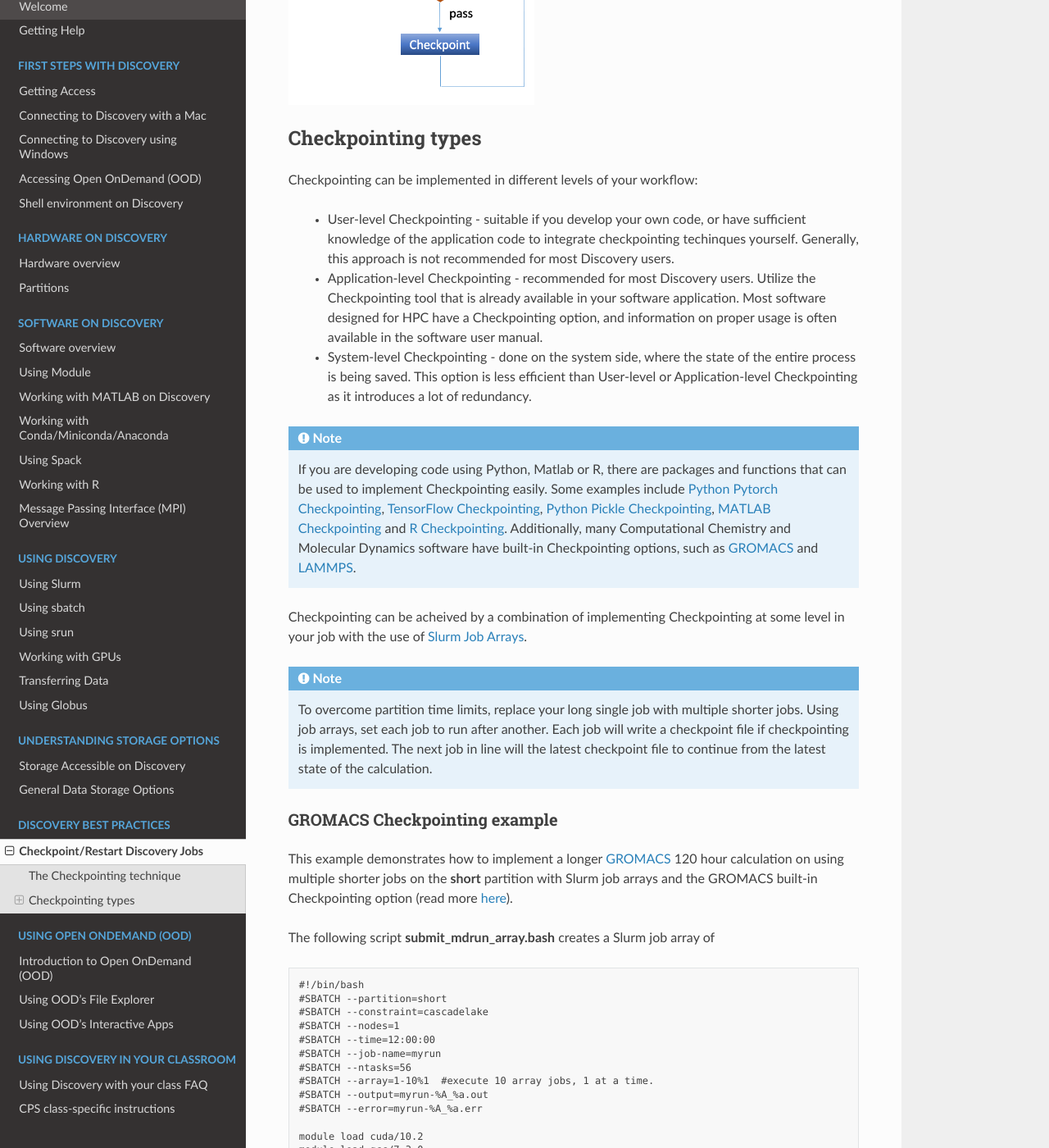
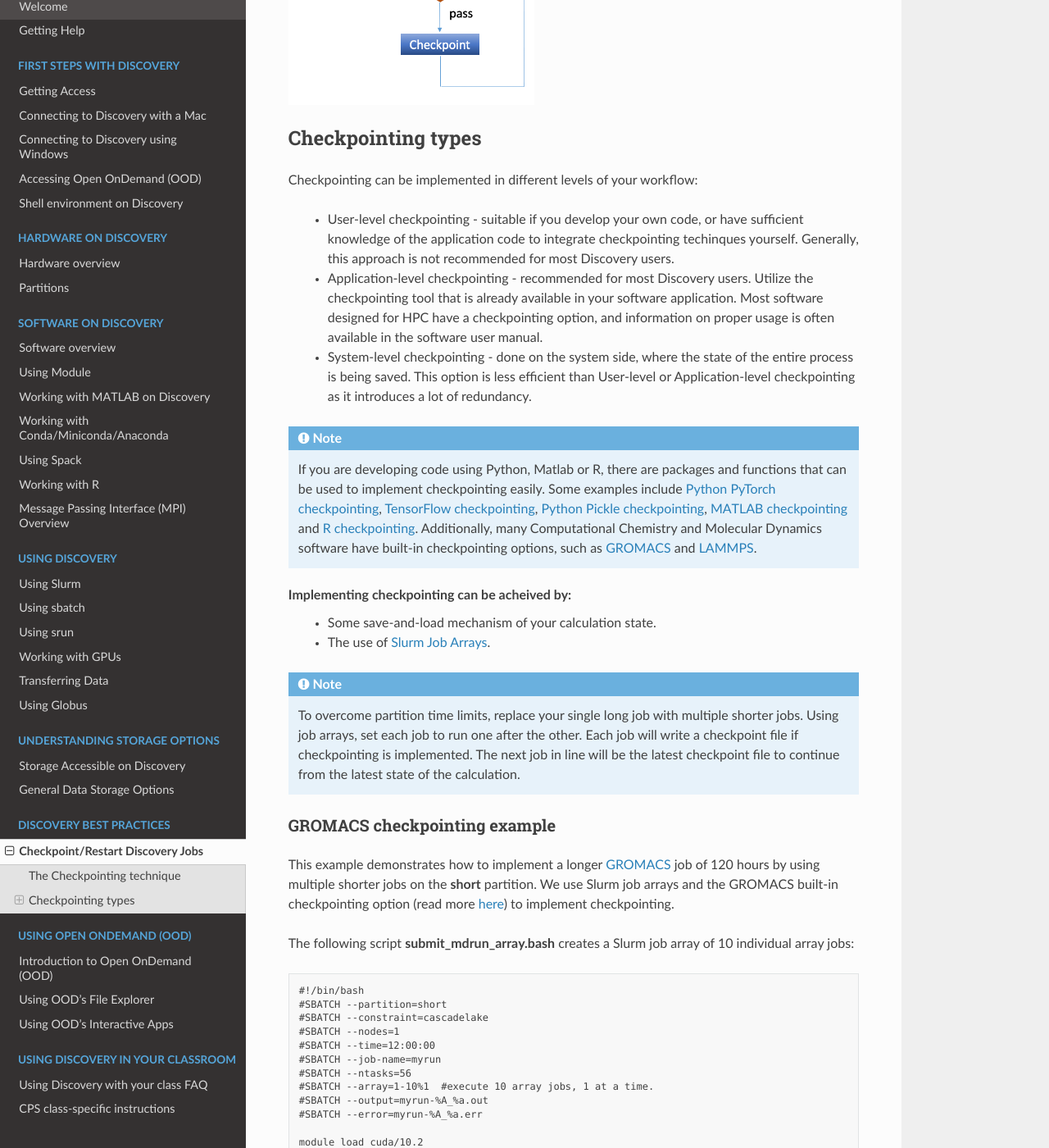
Before and after one commit to northeastern-rc/rc-public-documentation, a Sphinx documentation site: the page built from docs/source/best-practices/checkpointing.rst, in a window 1280 px wide and 1400 px high, scrolled down 933 px. Shown: the whole window at 82% size. Built offline with Sphinx 7.4.7 and the Read the Docs theme 2.0.0, drawn with Linux system fonts in a browser that asks for light colours; some of the changed text lies outside the part shown.

Commit message:
fixed final typos and modifications

```diff
--- a/docs/source/best-practices/checkpointing.rst
+++ b/docs/source/best-practices/checkpointing.rst
@@ -27,25 +27,27 @@ Checkpointing types
 
 Checkpointing can be implemented in different levels of your workflow:
 
-  * User-level Checkpointing - suitable if you develop your own code, or have sufficient knowledge of the application code to integrate checkpointing techinques yourself. Generally, this approach is not recommended for most Discovery users.
-  * Application-level Checkpointing - recommended for most Discovery users. Utilize the Checkpointing tool that is already available in your software application. Most software designed for HPC have a Checkpointing option, and information on proper usage is often available in the software user manual.
-  * System-level Checkpointing - done on the system side, where the state of the entire process is being saved. This option is less efficient than User-level or Application-level Checkpointing as it introduces a lot of redundancy.
+  * User-level checkpointing - suitable if you develop your own code, or have sufficient knowledge of the application code to integrate checkpointing techinques yourself. Generally, this approach is not recommended for most Discovery users.
+  * Application-level checkpointing - recommended for most Discovery users. Utilize the checkpointing tool that is already available in your software application. Most software designed for HPC have a checkpointing option, and information on proper usage is often available in the software user manual.
+  * System-level checkpointing - done on the system side, where the state of the entire process is being saved. This option is less efficient than User-level or Application-level checkpointing as it introduces a lot of redundancy.
 
 .. note::
-  If you are developing code using Python, Matlab or R, there are packages and functions that can be used to implement Checkpointing easily. Some examples include `Python Pytorch Checkpointing <https://pytorch.org/tutorials/recipes/recipes/saving_and_loading_a_general_checkpoint.html>`_, `TensorFlow Checkpointing <https://www.tensorflow.org/guide/checkpoint>`_, `Python Pickle Checkpointing <https://deap.readthedocs.io/en/master/tutorials/advanced/checkpoint.html>`_, `MATLAB Checkpointing <https://www.mathworks.com/help/gads/work-with-checkpoint-files.html>`_ and `R Checkpointing <https://cran.r-project.org/web/packages/checkpoint/vignettes/checkpoint.html>`_. Additionally, many Computational Chemistry and Molecular Dynamics software have built-in Checkpointing options, such as `GROMACS <https://manual.gromacs.org/documentation/current/user-guide/managing-simulations.html>`_ and `LAMMPS <https://docs.lammps.org/restart.html>`_.
+  If you are developing code using Python, Matlab or R, there are packages and functions that can be used to implement checkpointing easily. Some examples include `Python PyTorch checkpointing <https://pytorch.org/tutorials/recipes/recipes/saving_and_loading_a_general_checkpoint.html>`_, `TensorFlow checkpointing <https://www.tensorflow.org/guide/checkpoint>`_, `Python Pickle checkpointing <https://deap.readthedocs.io/en/master/tutorials/advanced/checkpoint.html>`_, `MATLAB checkpointing <https://www.mathworks.com/help/gads/work-with-checkpoint-files.html>`_ and `R checkpointing <https://cran.r-project.org/web/packages/checkpoint/vignettes/checkpoint.html>`_. Additionally, many Computational Chemistry and Molecular Dynamics software have built-in checkpointing options, such as `GROMACS <https://manual.gromacs.org/documentation/current/user-guide/managing-simulations.html>`_ and `LAMMPS <https://docs.lammps.org/restart.html>`_.
 
 
-Checkpointing can be acheived by a combination of implementing Checkpointing at some level in your job with the use of `Slurm Job Arrays <https://slurm.schedmd.com/job_array.html>`_.
+Implementing checkpointing can be acheived by:
+ * Some save-and-load mechanism of your calculation state.
+ * The use of `Slurm Job Arrays <https://slurm.schedmd.com/job_array.html>`_.
 
 .. note::
-   To overcome partition time limits, replace your long single job with multiple shorter jobs. Using job arrays, set each job to run after another. Each job will write a checkpoint file if checkpointing is implemented. The next job in line will the latest checkpoint file to continue from the latest state of the calculation.
+   To overcome partition time limits, replace your single long job with multiple shorter jobs. Using job arrays, set each job to run one after the other. Each job will write a checkpoint file if checkpointing is implemented. The next job in line will be the latest checkpoint file to continue from the latest state of the calculation.
 
-GROMACS Checkpointing example
+GROMACS checkpointing example
 ~~~~~~~~~~~~~~~~~~~~~~~~~~~~~~~
 
-This example demonstrates how to implement a longer `GROMACS <https://www.gromacs.org/>`_ 120 hour calculation on using multiple shorter jobs on the **short** partition with Slurm job arrays and the GROMACS built-in Checkpointing option (read more `here <https://manual.gromacs.org/documentation/current/user-guide/managing-simulations.html>`_).
+This example demonstrates how to implement a longer `GROMACS <https://www.gromacs.org/>`_ job of 120 hours by using multiple shorter jobs on the **short** partition. We use Slurm job arrays and the GROMACS built-in checkpointing option (read more `here <https://manual.gromacs.org/documentation/current/user-guide/managing-simulations.html>`_) to implement checkpointing.
 
-The following script **submit_mdrun_array.bash** creates a Slurm job array of ::
+The following script **submit_mdrun_array.bash** creates a Slurm job array of 10 individual array jobs::
 
  #!/bin/bash
  #SBATCH --partition=short
@@ -66,16 +68,16 @@ The following script **submit_mdrun_array.bash** creates a Slurm job array of ::
 
  srun --mpi=pmi2 -n $SLURM_NTASKS gmx_mpi mdrun -ntomp 1 -s myrun.tpr -v -dlb yes -cpi state
 
-Where we used the checkpoint flag followed by the file name ``-cpi state`` to be used to checkpointing. This directs mdrun to use the checkpoint file named ``state.cpt`` when loading the state. The Slurm option ``--array=1-10%1`` will create 10 Slurm array tasks, and will run one task job at a time for 12 hours. Note that the saved variable ``%A`` denotes the main job ID, while variable ``%a`` denotes the task ID (spanning values 1-10).
+In the above script, we use the checkpoint flag ``-cpi state`` followed by the file name to be used for checkpointing. This directs mdrun to use the checkpoint file named ``state.cpt`` when loading the state. The Slurm option ``--array=1-10%1`` will create 10 Slurm array tasks, and will run one task job at a time for 12 hours. Note that the saved variable ``%A`` denotes the main job ID, while variable ``%a`` denotes the task ID (spanning values 1-10).
 
-To submit these jobs to the scheduler, use the command::
+To submit this array job to the scheduler, use the following command::
 
    sbatch submit_mdrun_array.bash
 
-Python TensorFlow Checkpointing example
+Python TensorFlow checkpointing example
 ~~~~~~~~~~~~~~~~~~~~~~~~~~~~~~~~~~~~~~~~~
 
-This example demonstrates how to implement a longer TensorFlow ML job by training using the **tf.keras** Checkpointing `API <https://www.tensorflow.org/tutorials/keras/save_and_load>`_ and multiple shorter Slurm job arrays on the gpu partition.
+This example demonstrates how to implement a longer TensorFlow ML job by training using the **tf.keras** checkpointing `API <https://www.tensorflow.org/tutorials/keras/save_and_load>`_ and multiple shorter Slurm job arrays on the gpu partition.
 Below the example **submit_tf_array.bash** script::
 
  #!/bin/bash
@@ -120,7 +122,7 @@ To submit this job to the scheduler, use the command::
 Checkpointing using DMTCP
 ~~~~~~~~~~~~~~~~~~~~~~~~~~~~
 
-`DMTCP <https://dmtcp.sourceforge.io/>`_ (Distributed MultiThreaded Checkpointing) is a Checkpointing tool that lets you Checkpoint without the need to change your code. It Works with most Linux applications such as Python, Matlab, R, GUI, MPI etc.
+`DMTCP <https://dmtcp.sourceforge.io/>`_ (Distributed MultiThreaded checkpointing) is a checkpointing tool that lets you checkpoint without the need to change your code. It Works with most Linux applications such as Python, Matlab, R, GUI, MPI etc.
 The program runs in the background of your program, without significant performance loss, and saves the process states into checkpoint files. DMTCP is available on the cluster ::
 
  module avail dmtcp
@@ -147,6 +149,6 @@ How frequently to checkpoint?
 
 Which checkpointing method to use?
  * If your software already comes with built-in checkpointing, it is often the preferred option. It is probably the most optimized and efficient way to checkpoint.
- * Application-level Checkpointing is the easiest to use as it is already integrated in your applicaion. Does not require major changes to your scripts.
- * Application-level Checkpointing will save only the relevant data for your specific application.
- * If you're writing your own code - use DMTCP or implement your own Checkpointing.
+ * Application-level checkpointing is the easiest to use as it is already integrated in your applicaion. Does not require major changes to your scripts.
+ * Application-level checkpointing will save only the relevant data for your specific application.
+ * If you're writing your own code - use DMTCP or implement your own checkpointing.
```
